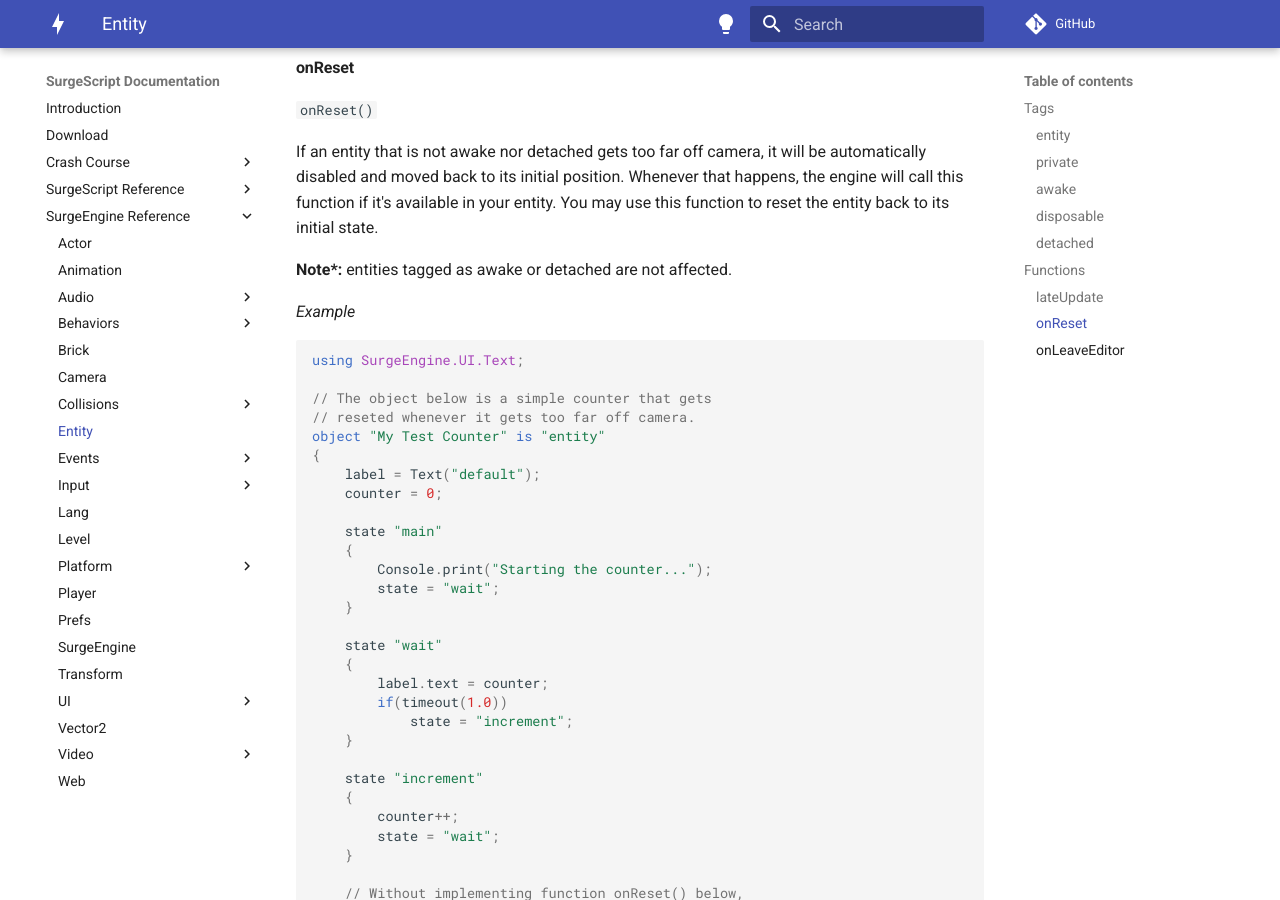
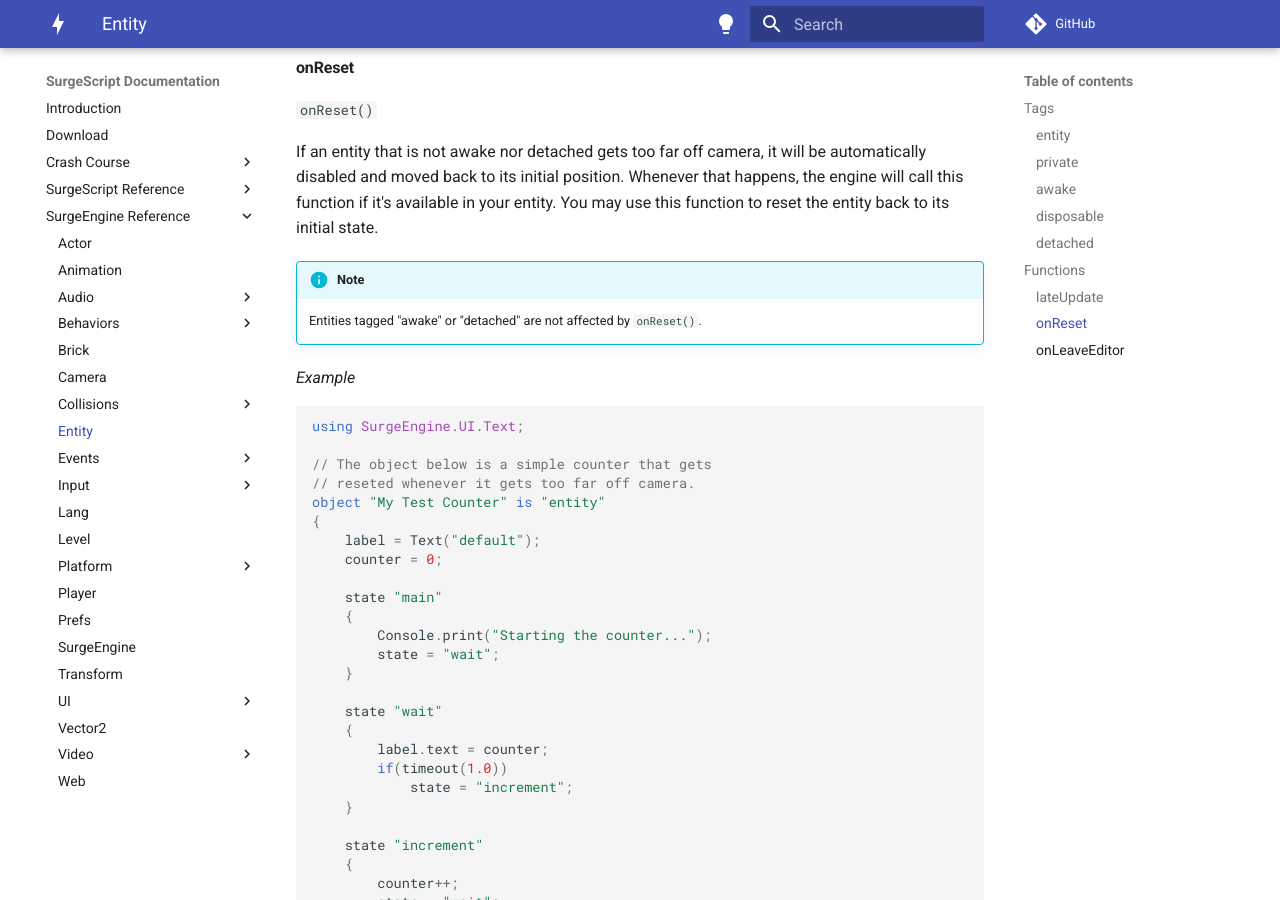
Before and after one commit to alemart/surgescript, an MkDocs documentation site: the page built from docs/engine/entity.md, in a window 1280 px wide and 900 px high, scrolled down 2209 px. Built offline with MkDocs 1.6.1 and Material for MkDocs 9.7.7, drawn with Linux system fonts in a browser that asks for light colours; comment, search, counter and statistics services are not loaded.

Commit message:
Docs: change formatting

````diff
--- a/docs/engine/entity.md
+++ b/docs/engine/entity.md
@@ -99,7 +99,9 @@ object "My Simple Camera" is "awake", "entity"
 
 If an entity that is not awake nor detached gets too far off camera, it will be automatically disabled and moved back to its initial position. Whenever that happens, the engine will call this function if it's available in your entity. You may use this function to reset the entity back to its initial state.
 
-**Note\*:** entities tagged as awake or detached are not affected.
+!!! info "Note"
+
+    Entities tagged "awake" or "detached" are not affected by `onReset()`.
 
 *Example*
 ```cs
````
